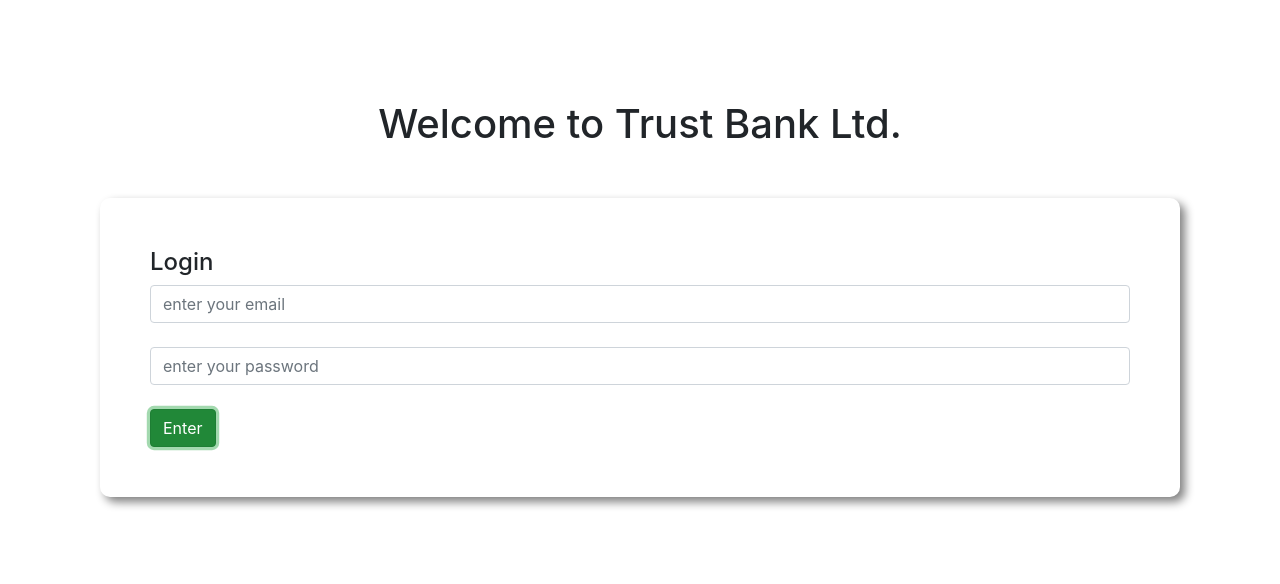
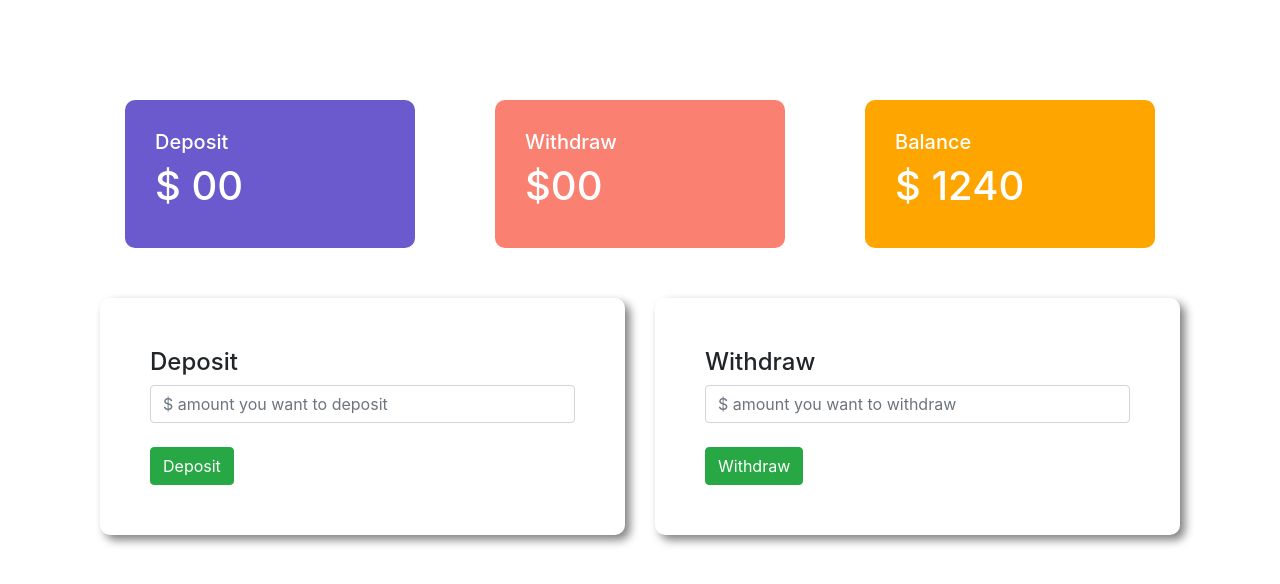
Before and after one commit to ShahinurAlamBhuiyan/Trust-Bank, a plain HTML site: page index.html in a window 1280 px wide. Both pictures are taken after a click on the button "Enter". Drawn offline with nearby package versions, Linux system fonts and the light colour scheme.

Commit message:
added bank deposit and balance

```diff
--- a/index.html
+++ b/index.html
@@ -1,24 +1,119 @@
 <!DOCTYPE html>
 <html lang="en">
+
 <head>
     <meta charset="UTF-8">
     <meta name="viewport" content="width=device-width, initial-scale=1.0">
     <title>Trust Bank Ltd.</title>
     <link rel="stylesheet" href="style.css">
-    <link rel="stylesheet" href="https://stackpath.bootstrapcdn.com/bootstrap/4.4.1/css/bootstrap.min.css" integrity="sha384-Vkoo8x4CGsO3+Hhxv8T/Q5PaXtkKtu6ug5TOeNV6gBiFeWPGFN9MuhOf23Q9Ifjh" crossorigin="anonymous">
+    <link rel="stylesheet" href="https://stackpath.bootstrapcdn.com/bootstrap/4.4.1/css/bootstrap.min.css"
+        integrity="sha384-Vkoo8x4CGsO3+Hhxv8T/Q5PaXtkKtu6ug5TOeNV6gBiFeWPGFN9MuhOf23Q9Ifjh" crossorigin="anonymous">
 </head>
+
 <body>
     <div id="login-area">
         <h1 class="text-center">Welcome to Trust Bank Ltd.</h1>
         <div class="submit-area">
             <h4>Login</h4>
-            <input type="text" placeholder="enter your email" class="form-control">
+            <input type="text" placeholder="email" class="form-control">
             <br>
-            <input type="password" placeholder="enter your password" class="form-control">
+            <input type="password" placeholder="password" class="form-control">
             <br>
-            <button class="btn btn-success">Enter</button>
+            <button id="login" class="btn btn-success">Enter</button>
         </div>
     </div>
+    <div id="transaction-area">
+        <div class="row">
+            <div class="col-md-4">
+                <div class="deposit status">
+                    <h5>Deposit</h5>
+                    <h1>$ <span id="currentDeposit">00</span></h1>
+                </div>
+            </div>
+            <div class="col-md-4">
+                <div class="withdraw status">
+                    <h5>Withdraw</h5>
+                    <h1>$00</h1>
+                </div>
+            </div>
+            <div class="col-md-4">
+                <div class="balance status">
+                    <h5>Balance</h5>
+                    <h1>$ <span id="currentBalance">1240</span></h1>
+                </div>
+            </div>
+        </div>
+        <div class="row">
+            <div class="col-md-6">
+                <div class="submit-area">
+                    <h4>Deposit</h4>
+                    <input type="number" id="depositAmount" class="form-control"
+                        placeholder="$ amount you want to deposit">
+                    <br>
+                    <button id="addDeposit" class="btn btn-success">Deposit</button>
+                </div>
+            </div>
+            <div class="col-md-6">
+                <div class="submit-area">
+                    <h4>Withdraw</h4>
+                    <input type="number" id="withdrawAmount" class="form-control" placeholder="$ amount you want to withdraw">
+                    <br>
+                    <button id="addWithdraw" class="btn btn-success">Withdraw</button>
+                </div>
+            </div>
+        </div>
+    </div>
+    <script>
+        //login button event handler...
+        const loginBtn = document.getElementById("login");
+        loginBtn.addEventListener("click", function () {
+            const loginArea = document.getElementById("login-area");
+            loginArea.style.display = "none";
+            const transactionArea = document.getElementById("transaction-area");
+            transactionArea.style.display = "block"
+        })
 
+        //deposit button event handler...
+        const depositBtn = document.getElementById("addDeposit");
+        depositBtn.addEventListener("click", function () {
+            const depositAmount = document.getElementById("depositAmount").value;
+            const depositNumber = parseFloat(depositAmount);
+
+
+
+            updateSpanText("currentDeposit", depositNumber);
+            updateSpanText("currentBalance", depositNumber);
+
+
+            document.getElementById("depositAmount").value = "";
+        })
+
+        // withdraw button event handler...
+        const withdrawBtn = document.getElementById("addWithdraw");
+         withdrawBtn.addEventListener("click", function () {
+             const withdrawNumber = getInputNumber("withdrawAmount");
+             console.log(withdrawNumber);
+         })
+
+         function getInputNumber(id) {
+             const amount = document.getElementById(id).value;
+             const amountNumber = parseFloat(amount);
+             return amountNumber;
+         }
+
+            function updateSpanText(id, depositNumber) {
+                const current = document.getElementById(id).innerText;
+                const currentNumber = parseFloat(current);
+                const totalAmount = depositNumber + currentNumber;
+                document.getElementById(id).innerText = totalAmount;
+            }
+
+            document.getElementById("depositAmount").value = "";
+
+
+
+
+    </script>
 </body>
+
 </html>
--- a/style.css
+++ b/style.css
@@ -7,3 +7,21 @@ body{
     border-radius: 10px;
     padding: 50px;
 }
+#transaction-area{
+    display: none;
+}
+.status{
+    margin: 0px 25px;
+    color: white;
+    padding: 30px;
+    border-radius: 10px;
+}
+.deposit{
+    background-color: slateblue;
+}
+.withdraw{
+    background-color: salmon;
+}
+.balance{
+    background-color: orange;
+}
```
